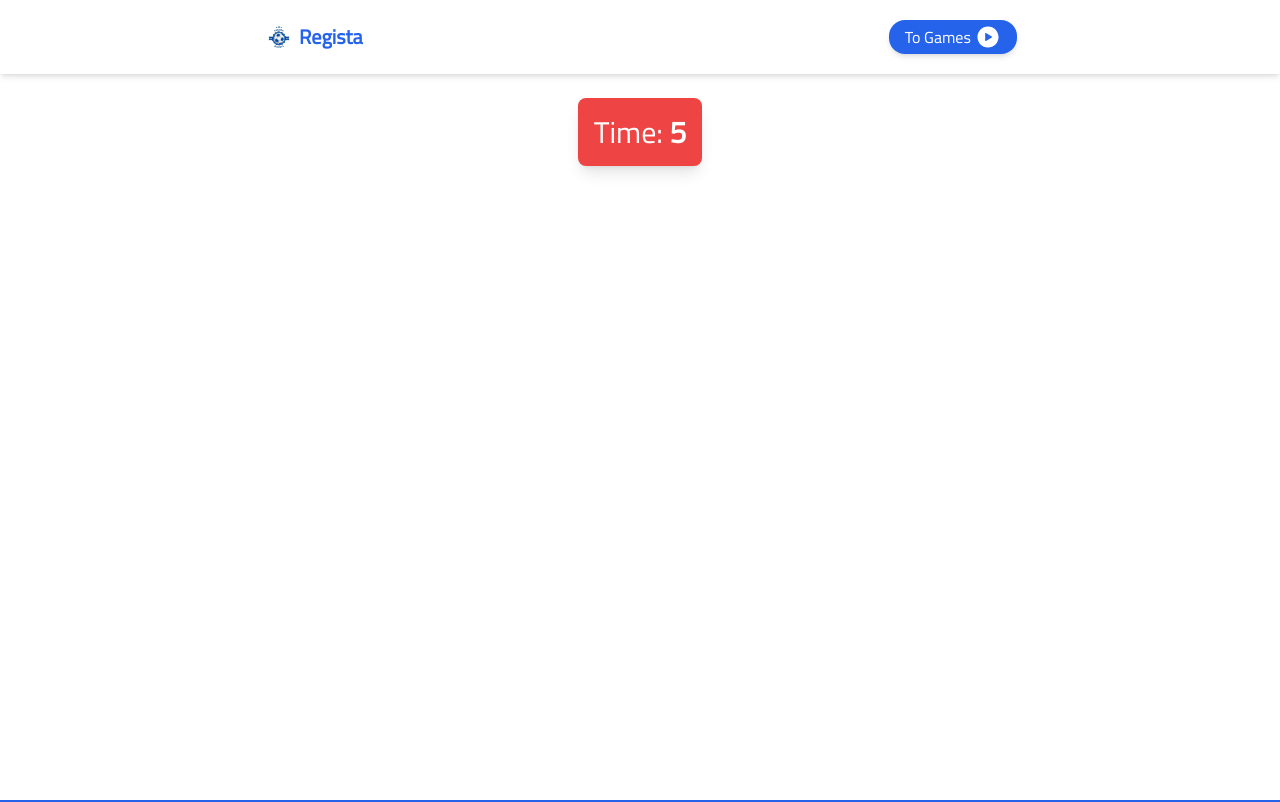
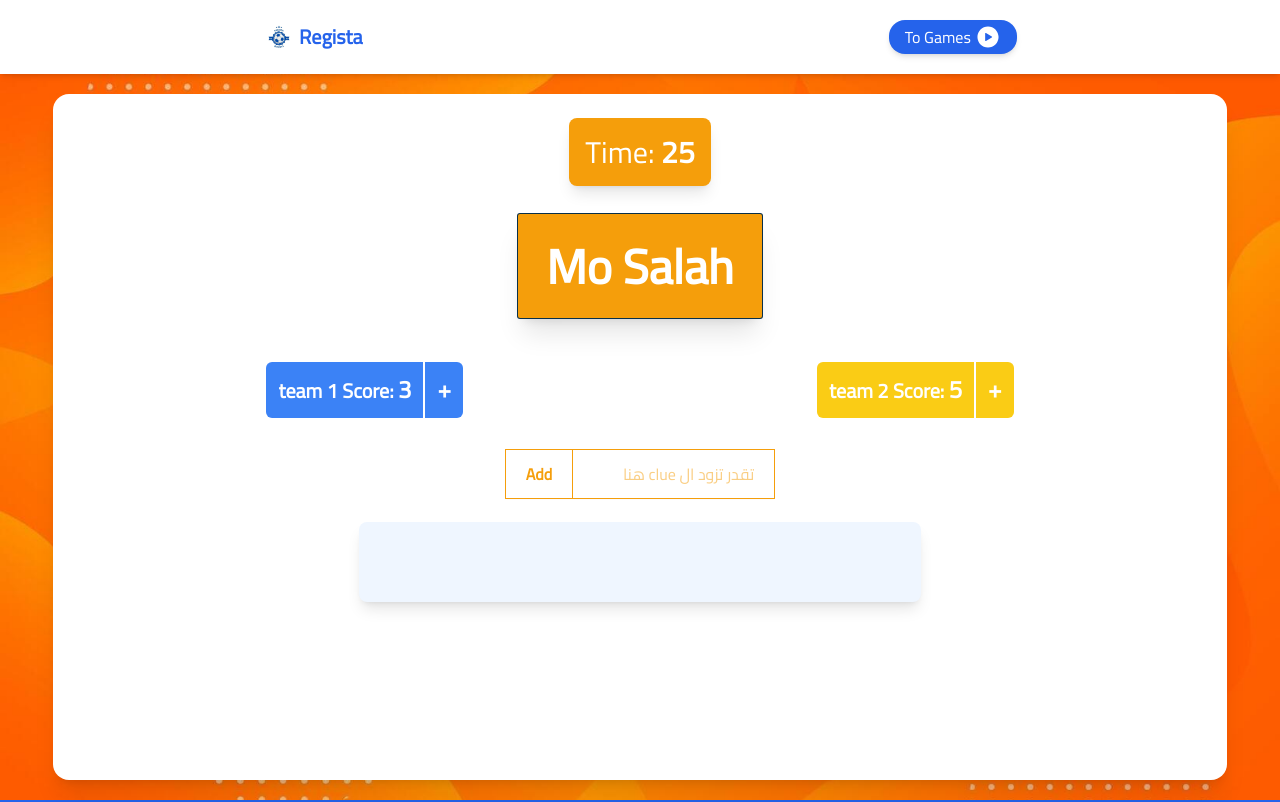
Before and after one commit to JooZef315/Regista-Football-Quizzes, a Next.js app: page /password in a window 1280 px wide. Shown: the top 802 px of the page. Built offline with nearby package versions, Linux system fonts and the light colour scheme.

Commit message:
feat: add clues when playing password

```diff
--- a/src/app/password/info/page.tsx
+++ b/src/app/password/info/page.tsx
@@ -13,6 +13,10 @@
         </li>
         <li>لازم الفريق يقول clue حتى لو الوقت خلص.</li>
         <li>لو فريق عرف اللاعب صح من أول clue، الفريق ياخد نقطتين.</li>
+        <li>
+          الأفراد من كل فريق اللي عارفين اسم اللاعب مسؤولين عن انهم يضيفوا النقط
+          لو فريقهم جاوب صح.
+        </li>
         <li>
           لو فريق قال اسم شخص / نادي / بلد / تاريخ / رقم تيشرت / clue من كلمتين،
           الفريق التاني من حقه يقول 2 clues في الدور بتاعه
--- a/src/app/password/page.tsx
+++ b/src/app/password/page.tsx
@@ -1,11 +1,22 @@
-import PlayAgainModal from "@/components/playAgainModal";
+import CluesForm from "@/components/password/cluesForm";
+import CluesView from "@/components/password/cluesView";
+import NameCard from "@/components/password/nameCard";
+import PasswordScore from "@/components/password/passwordScore";
 import Timer from "@/components/timer";
-import WinnerModal from "@/components/winnerModal";
 
 export default function Password() {
   return (
-    <main className="min-h-[calc(100vh-74px)] flex flex-col items-center gap-4 p-6">
-      <Timer initialSeconds={10} />
+    <main className="min-h-[calc(100vh-74px)] bg-[url('/info.jpg')] bg-cover bg-center bg-no-repeat flex">
+      <div className="w-11/12 flex flex-col items-center gap-4 p-6 px-6 mx-auto my-5 bg-white rounded-2xl shadow-xl">
+        <Timer initialSeconds={30} />
+        <NameCard name="Mo Salah" />
+        <div className="w-full p-4 text-center flex flex-wrap gap-2 items-center justify-around">
+          <PasswordScore team={1} score={3} />
+          <PasswordScore team={2} score={5} />
+        </div>
+        <CluesForm />
+        <CluesView />
+      </div>
     </main>
   );
 }
--- /dev/null
+++ b/src/components/password/cluesForm.tsx
@@ -0,0 +1,38 @@
+"use client";
+
+import { usePasswordStore } from "@/store/passwordStore";
+import { useState } from "react";
+
+export default function CluesForm() {
+  const [clueInput, setClueInput] = useState("");
+  const turn = usePasswordStore((state) => state.turn);
+  const toggleTurn = usePasswordStore((state) => state.toggleTurn);
+  const addClue = usePasswordStore((state) => state.addClue);
+
+  const handleAddClue = () => {
+    addClue({ clue: clueInput, team: turn });
+    toggleTurn();
+  };
+
+  return (
+    <div dir="rtl" className="flex flex-wrap items-center justify-center">
+      <input
+        dir="rtl"
+        className="py-3 px-5 text-amber-500 ring-1 ring-amber-500 focus:ring-amber-500 focus:outline-none placeholder:text-amber-500 placeholder:opacity-50 shadow-sm"
+        type="text"
+        name="team1"
+        id="team1"
+        value={clueInput}
+        onChange={(e) => setClueInput(e.target.value.trim().toLowerCase())}
+        placeholder="تقدر تزود ال clue هنا"
+      />
+      <button
+        type="button"
+        onClick={handleAddClue}
+        className="text-center bg-white text-amber-500 ring-1 ring-amber-500 hover:bg-amber-500 hover:text-white py-3 px-5 shadow-sm font-bold"
+      >
+        Add
+      </button>
+    </div>
+  );
+}
--- a/src/components/password/cluesView.tsx
+++ b/src/components/password/cluesView.tsx
@@ -1,5 +1,28 @@
 "use client";
 
+import { usePasswordStore } from "@/store/passwordStore";
+
 export default function CluesView() {
-  return <div>CluesView</div>;
+  const clues = usePasswordStore((state) => state.clues);
+  console.log(clues);
+  return (
+    <div className="max-h-[calc(50vh)] w-11/12 md:w-1/2 mx-auto bg-blue-50 text-sky-950 shadow-lg rounded-lg my-2 flex justify-center items-center p-4">
+      <ul className="w-full h-full flex flex-col justify-center overflow-y-scroll p-6">
+        {clues.map((clue) => {
+          return (
+            <li
+              key={clue.clue}
+              className={`px-3 py-1 rounded-md shadow-md ${
+                clue.team == "team1"
+                  ? "bg-blue-200 self-start"
+                  : "bg-yellow-200 self-end"
+              }`}
+            >
+              {clue.clue}
+            </li>
+          );
+        })}
+      </ul>
+    </div>
+  );
 }
--- a/src/components/password/nameCard.tsx
+++ b/src/components/password/nameCard.tsx
@@ -1,3 +1,10 @@
 export default function NameCard({ name }: { name: string }) {
-  return <div>NameCard {name}</div>;
+  return (
+    <div
+      dir="auto"
+      className="m-3 bg-amber-500 p-7 font-semibold text-center text-5xl text-white ring-1 ring-sky-950 shadow-xl rounded-sm"
+    >
+      {name}
+    </div>
+  );
 }
--- a/src/components/password/passwordScore.tsx
+++ b/src/components/password/passwordScore.tsx
@@ -1,3 +1,41 @@
-export default function PasswordScore() {
-  return <div>PasswordScore</div>;
+"use client";
+
+import { useUsersStore } from "@/store/usersStore";
+import { useEffect, useState } from "react";
+
+export default function PasswordScore({
+  team,
+  score,
+}: {
+  team: 1 | 2;
+  score: number;
+}) {
+  const [team1Name, setTeam1Name] = useState("");
+  const [team2Name, setTeam2Name] = useState("");
+
+  const storeTeam1Name = useUsersStore((state) => state.team1Name);
+  const storeTeam2Name = useUsersStore((state) => state.team2Name);
+
+  // Only set the team names after hydration
+  useEffect(() => {
+    setTeam1Name(storeTeam1Name);
+    setTeam2Name(storeTeam2Name);
+  }, [storeTeam1Name, storeTeam2Name]);
+
+  return (
+    <div
+      dir="auto"
+      className={`flex items-center text-white rounded-md ${
+        team == 1 ? "bg-blue-500" : "bg-yellow-400"
+      }`}
+    >
+      <h2 className="p-3 font-semibold text-xl border-r-2 border-white">
+        {team === 1 ? team1Name : team2Name} Score:{" "}
+        <span className="font-bold text-2xl">{score}</span>
+      </h2>
+      <button type="button" className={`p-3 cursor-pointer text-2xl font-bold`}>
+        +
+      </button>
+    </div>
+  );
 }
--- a/src/components/playAgainModal.tsx
+++ b/src/components/playAgainModal.tsx
@@ -1,13 +1,16 @@
 "use client";
 
 import { useUsersStore } from "@/store/usersStore";
+import { useRouter } from "next/navigation";
 
 export default function PlayAgainModal() {
   const toggleModal = useUsersStore((state) => state.togglePlayAgainModal);
+  const router = useRouter();
 
   const handleClick = () => {
     toggleModal();
-    window.location.reload();
+    const currentPath = window.location.pathname;
+    router.push(`/${currentPath}/info`);
   };
 
   return (
--- a/src/store/passwordStore.ts
+++ b/src/store/passwordStore.ts
@@ -1,5 +1,6 @@
 import { create } from "zustand";
 
+type PasswordCategory = "محلي" | "عالمي" | "mix";
 type Turn = "team1" | "team2";
 
 type Clue = {
@@ -9,12 +10,14 @@
 
 type PasswordStore = {
   passwordNames: string[];
+  passwordCategory: PasswordCategory;
   winner: Turn | "draw";
   score1: number;
   score2: number;
   turn: Turn;
   clues: Clue[];
   setPasswordNames(names: string[]): void;
+  setPasswordCategory(category: { category: PasswordCategory }): void;
   addToScore1(): void;
   addToScore2(): void;
   addClue(clue: Clue): void;
@@ -23,6 +26,11 @@
 
 export const usePasswordStore = create<PasswordStore>((set, get) => ({
   passwordNames: [],
+  passwordCategory:
+    typeof window !== "undefined"
+      ? JSON.parse(localStorage.getItem("passwordCategory") || "{}")
+          ?.category || "mix"
+      : "mix",
   winner: "draw",
   score1: 0,
   score2: 0,
@@ -30,6 +38,10 @@
   clues: [],
   setPasswordNames(names) {
     set({ passwordNames: names });
+  },
+  setPasswordCategory(category) {
+    localStorage.setItem("passwordCategory", JSON.stringify(category));
+    set({ passwordCategory: category.category });
   },
   addToScore1() {
     if (get().score1 == 4) {
--- a/src/store/usersStore.ts
+++ b/src/store/usersStore.ts
@@ -19,11 +19,17 @@
   timeIsUp: false,
   isSingle: false,
   singleName:
-    JSON.parse(localStorage.getItem("single") || "{}")?.single || "user",
+    typeof window !== "undefined"
+      ? JSON.parse(localStorage.getItem("single") || "{}")?.single || "user"
+      : "user",
   team1Name:
-    JSON.parse(localStorage.getItem("teams") || "{}")?.team1 || "team 1",
+    typeof window !== "undefined"
+      ? JSON.parse(localStorage.getItem("teams") || "{}")?.team1 || "team 1"
+      : "team 1",
   team2Name:
-    JSON.parse(localStorage.getItem("teams") || "{}")?.team2 || "team 2",
+    typeof window !== "undefined"
+      ? JSON.parse(localStorage.getItem("teams") || "{}")?.team2 || "team 2"
+      : "team 2",
   setTeamsNames(teams) {
     localStorage.setItem("teams", JSON.stringify(teams));
     set({
```
Also changed, not shown: src/components/teamsForm.tsx (+32 -2 lines).
